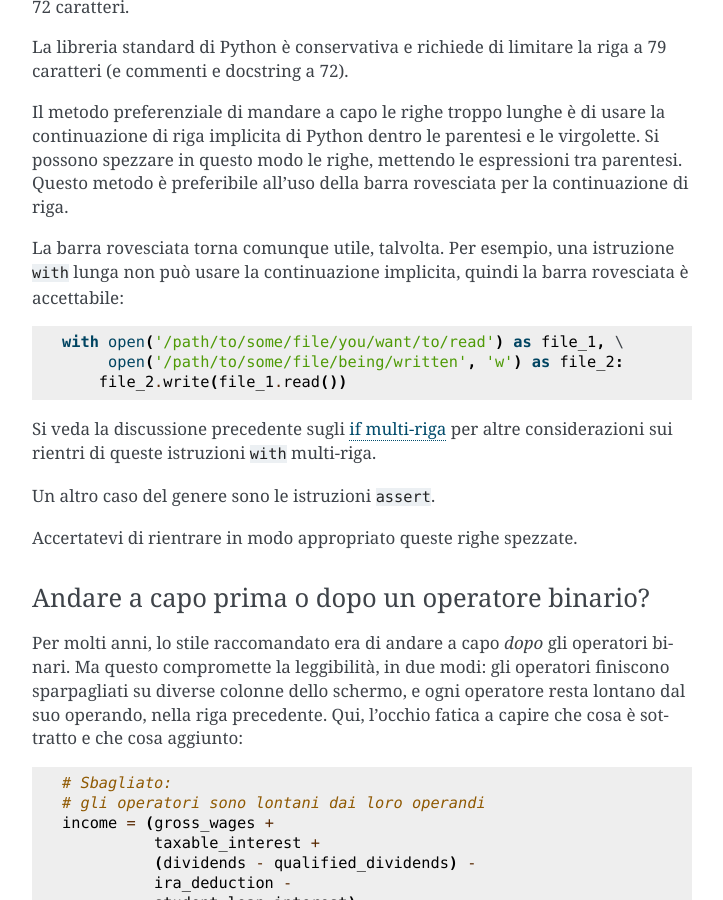
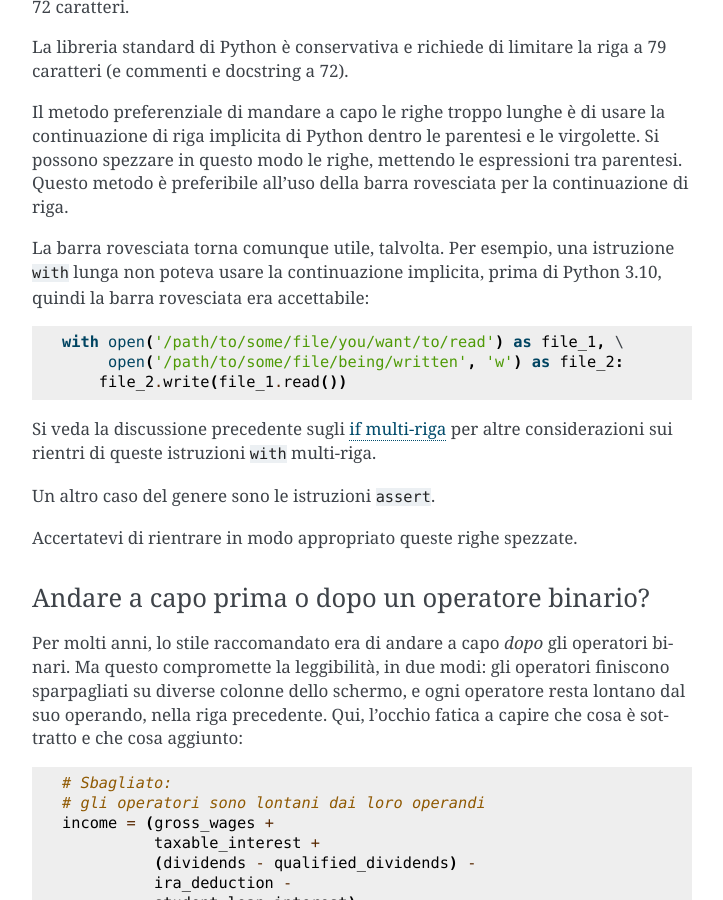
Before and after one commit to ricpol/pymisc-it, a Sphinx documentation site: the page built from docs/source/pep-0008.rst, in a window 1280 px wide and 900 px high, scrolled down 4438 px. Shown: the whole window, without its empty margins (388-1111 px from the left). Built offline with Sphinx 7.4.7, drawn with Linux system fonts in a browser that asks for light colours; some of the changed text lies outside the part shown.

Commit message:
pep8 synced to commit 8306a79

```diff
--- a/docs/source/pep-0008.rst
+++ b/docs/source/pep-0008.rst
@@ -222,8 +222,8 @@
 della barra rovesciata per la continuazione di riga.
 
 La barra rovesciata torna comunque utile, talvolta. Per esempio, una
-istruzione ``with`` lunga non può usare la continuazione implicita,
-quindi la barra rovesciata è accettabile::
+istruzione ``with`` lunga non poteva usare la continuazione implicita,
+prima di Python 3.10, quindi la barra rovesciata era accettabile::
 
     with open('/path/to/some/file/you/want/to/read') as file_1, \
          open('/path/to/some/file/being/written', 'w') as file_2:
@@ -465,12 +465,12 @@
 - Subito prima di una virgola, punto e virgola, due punti::
 
       # Giusto:
-      if x == 4: print x, y; x, y = y, x
+      if x == 4: print(x, y); x, y = y, x
 
   ::
 
       # Sbagliato:
-      if x == 4 : print x , y ; x , y = y , x
+      if x == 4 : print(x , y) ; x , y = y , x
 
 - Tuttavia, nella notazione per il sezionamento, il due-punti conta
   come un operatore binario e dovrebbe avere lo stesso spazio da
```
Also changed, not shown: other parts of docs/source/pep-0008.rst (+1 -1 lines).
